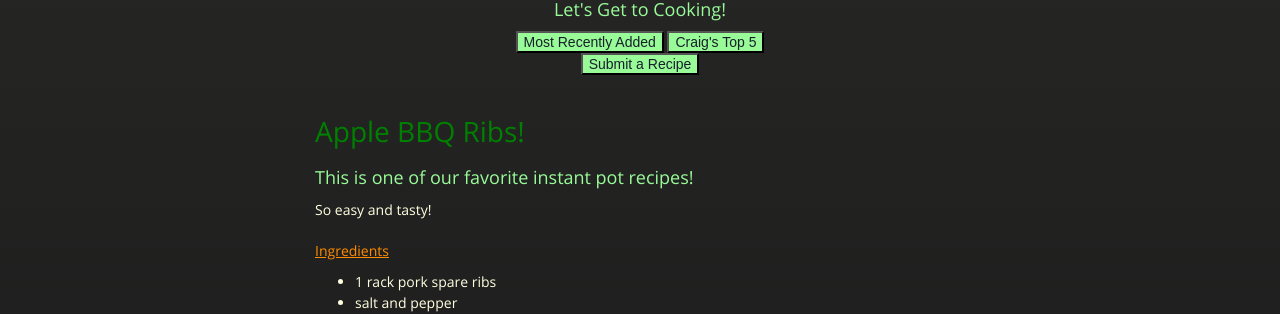
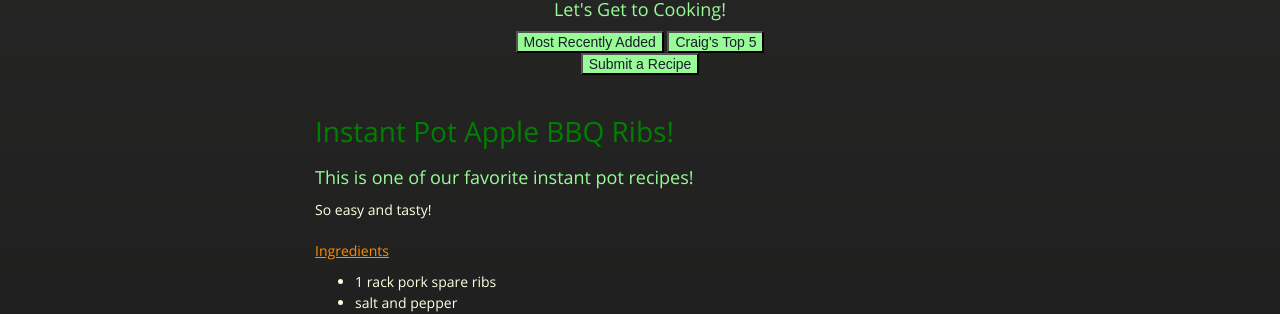
Before and after one commit to cmwillett/TheDigitalCookbook, a Jekyll site: the page built from MainDishes/InstantPotAppleBBQRibs.md, in a window 1280 px wide. Shown: the part 349-663 px from the top of the page. Built offline with Jekyll 4.4.1, drawn with Linux system fonts in a browser that asks for light colours; nearby versions of some CDN libraries.

Commit message:
changed title

```diff
--- a/MainDishes/InstantPotAppleBBQRibs.md
+++ b/MainDishes/InstantPotAppleBBQRibs.md
@@ -1,9 +1,9 @@
 ---
 layout: default
-title: "Apple BBQ Ribs"
+title: "Instant Pot Apple BBQ Ribs"
 tags: ribs,recipe,bbq,apple,instant pot,pressure,craig,willett
 ---
-# Apple BBQ Ribs!
+# Instant Pot Apple BBQ Ribs!
 
 ### This is one of our favorite instant pot recipes!
 So easy and tasty!
```
